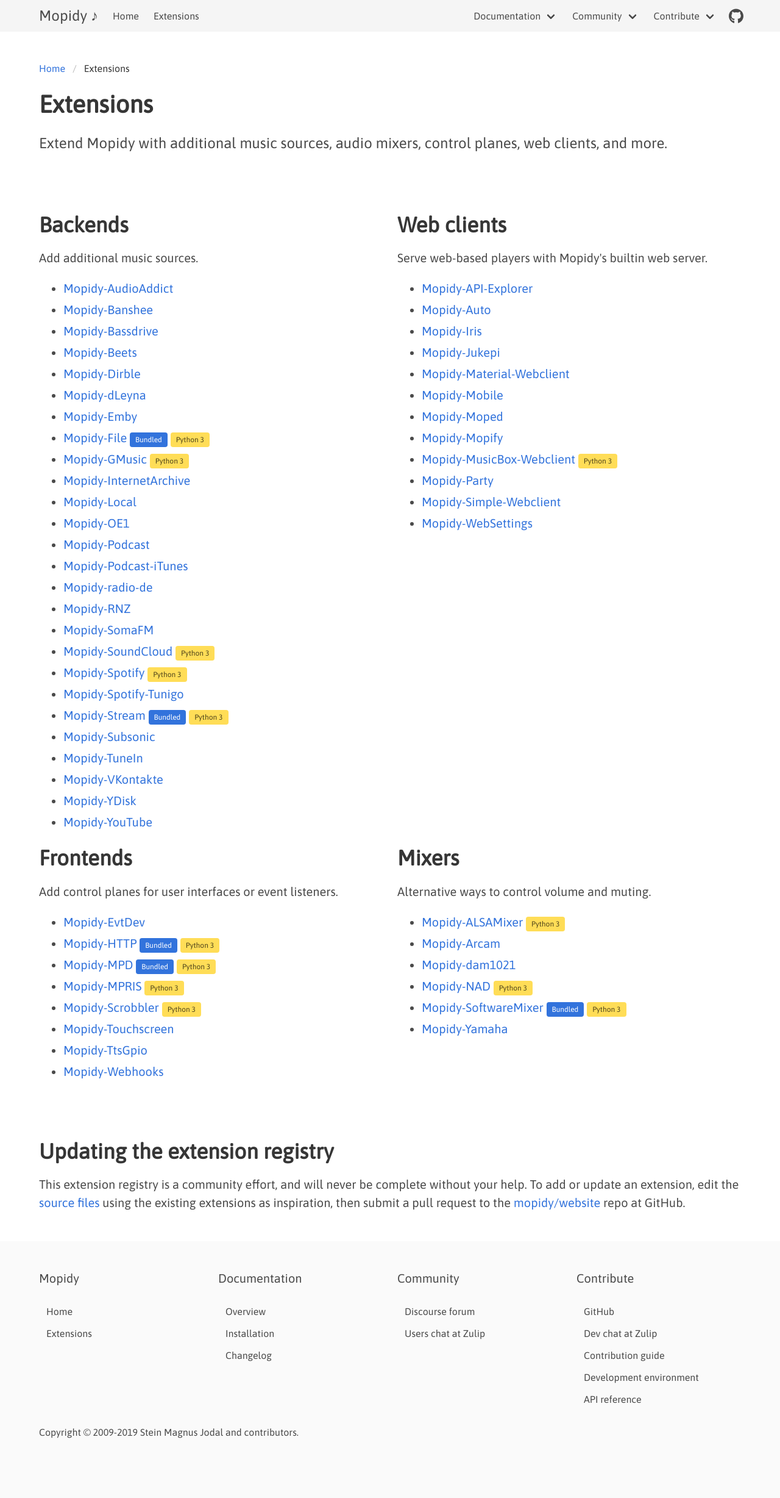
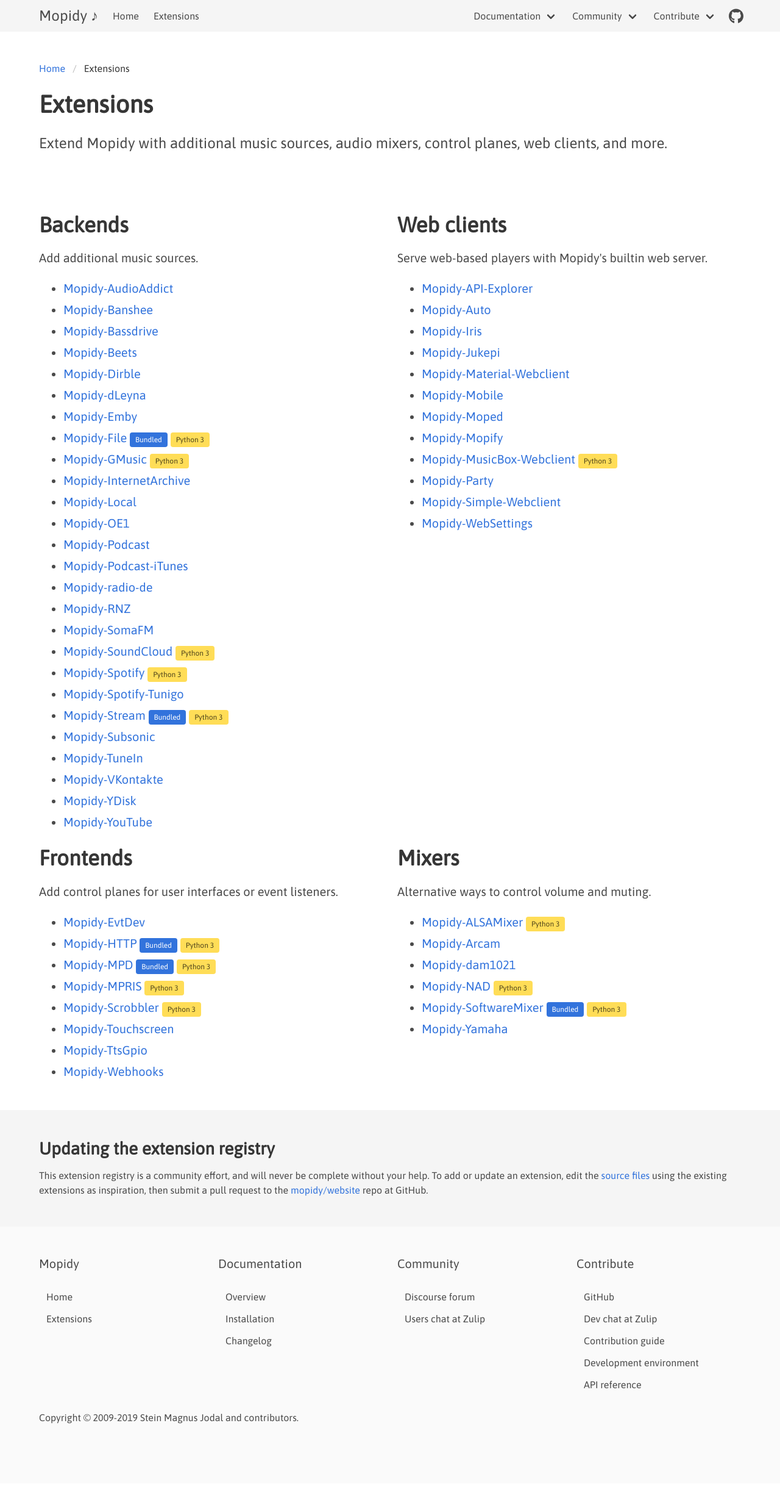
Before and after one commit to mopidy/website, a Jekyll site: the page built from ext/index.html, in a window 1280 px wide. Shown: the whole page at 61% size. Built offline with Jekyll 4.4.1, drawn with Linux system fonts in a browser that asks for light colours; after the commit the page ends 2432 px from its top, so only the background shows below that.

Commit message:
Make add to registry callout visually part of footer

```diff
--- a/_includes/ext-footer.html
+++ b/_includes/ext-footer.html
@@ -1,5 +1,5 @@
-<section class="section">
-  <div class="container content is-medium">
+<section class="section has-background-light">
+  <div class="container content">
 
     <h2>Updating the extension registry</h2>
 
```
